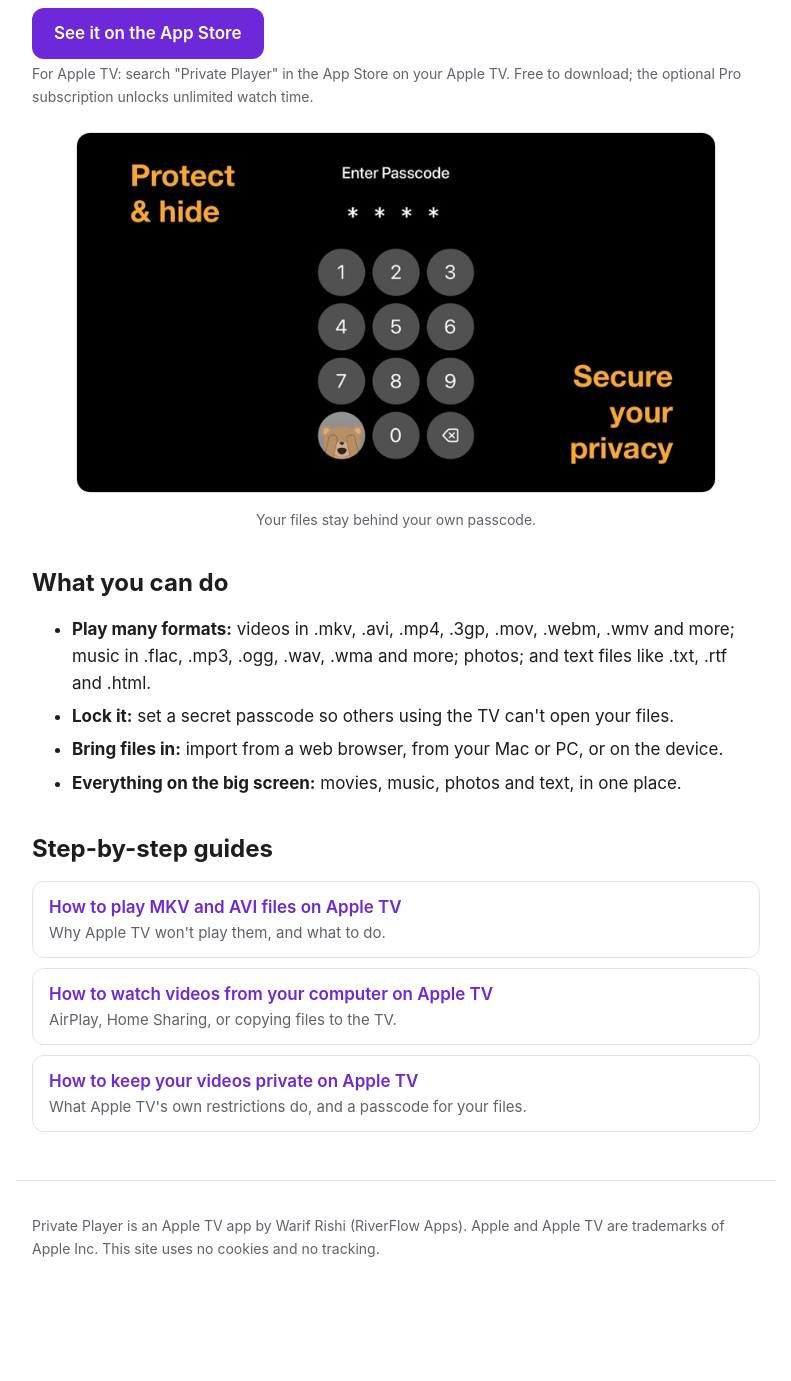
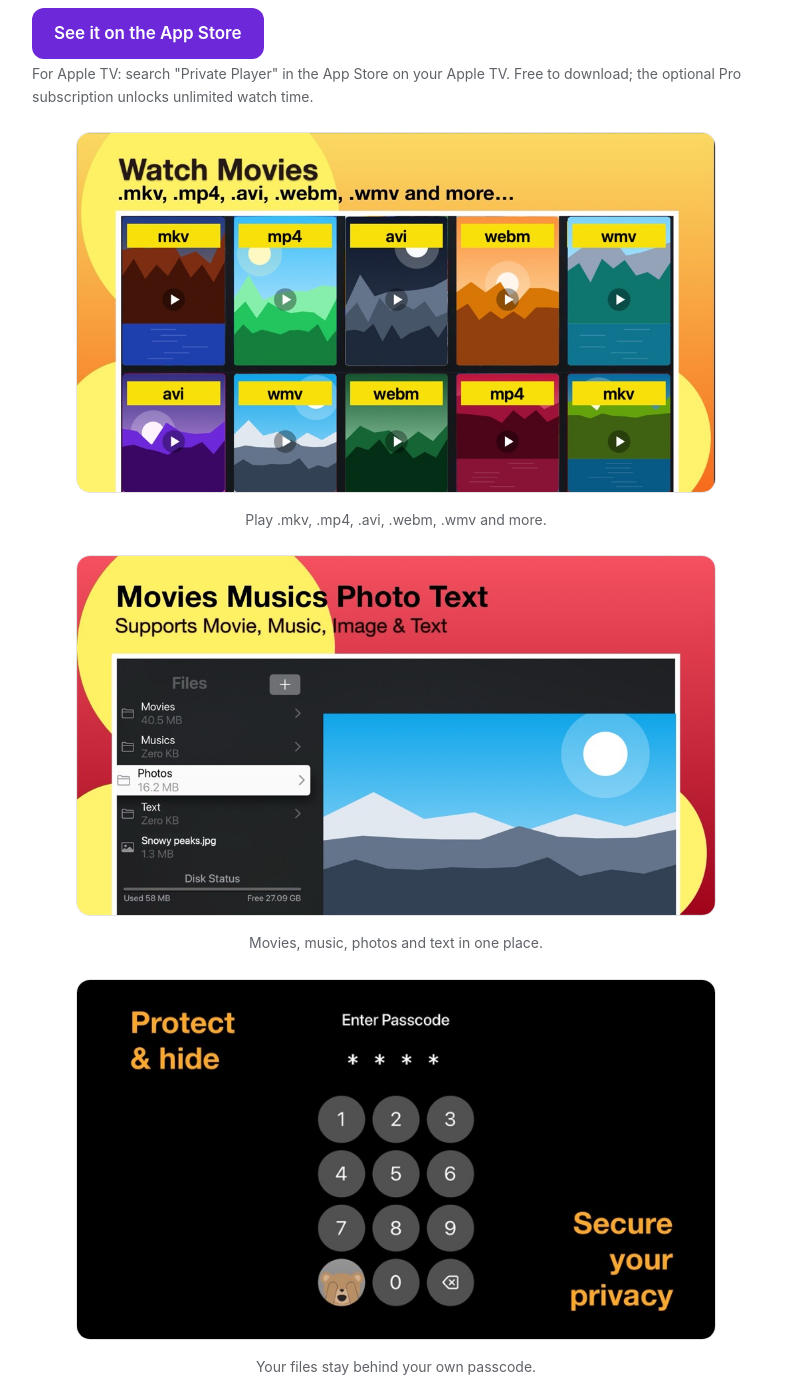
Before and after one commit to rishi420/private-player, a plain HTML site: page index.html in a window 1280 px wide. Shown: the part 300-1681 px from the top of the page, without its empty margins (244-1035 px from the left). Before the commit the page ends 1614 px from the top, so only its background shows below. Drawn offline with Linux system fonts and the light colour scheme.

Commit message:
Use new neutral screenshots
Co-Authored-By: Claude Opus 5.5 <noreply@anthropic.com>

```diff
--- a/index.html
+++ b/index.html
@@ -37,7 +37,15 @@
   <span class="cta-note">For Apple TV: search "Private Player" in the App Store on your Apple TV. Free to download; the optional Pro subscription unlocks unlimited watch time.</span>
 
   <figure class="wide">
-    <img src="img/passcode.jpg" width="800" height="450" alt="Private Player passcode screen on Apple TV">
+    <img src="img/watch-movies.jpg" width="960" height="540" alt="Private Player showing a grid of videos in mkv, mp4, avi, webm and wmv formats">
+    <figcaption>Play .mkv, .mp4, .avi, .webm, .wmv and more.</figcaption>
+  </figure>
+  <figure class="wide">
+    <img src="img/files.jpg" width="960" height="540" alt="Private Player file browser with Movies, Musics, Photos and Text folders" loading="lazy">
+    <figcaption>Movies, music, photos and text in one place.</figcaption>
+  </figure>
+  <figure class="wide">
+    <img src="img/passcode.jpg" width="800" height="450" alt="Private Player passcode screen on Apple TV" loading="lazy">
     <figcaption>Your files stay behind your own passcode.</figcaption>
   </figure>
 
```
Also changed, not shown: play-mkv-avi-on-apple-tv.html (+4 -0 lines), play-videos-from-computer-on-apple-tv.html (+4 -0 lines), img/files.jpg (added), img/photos.jpg (added), img/watch-movies.jpg (added).
